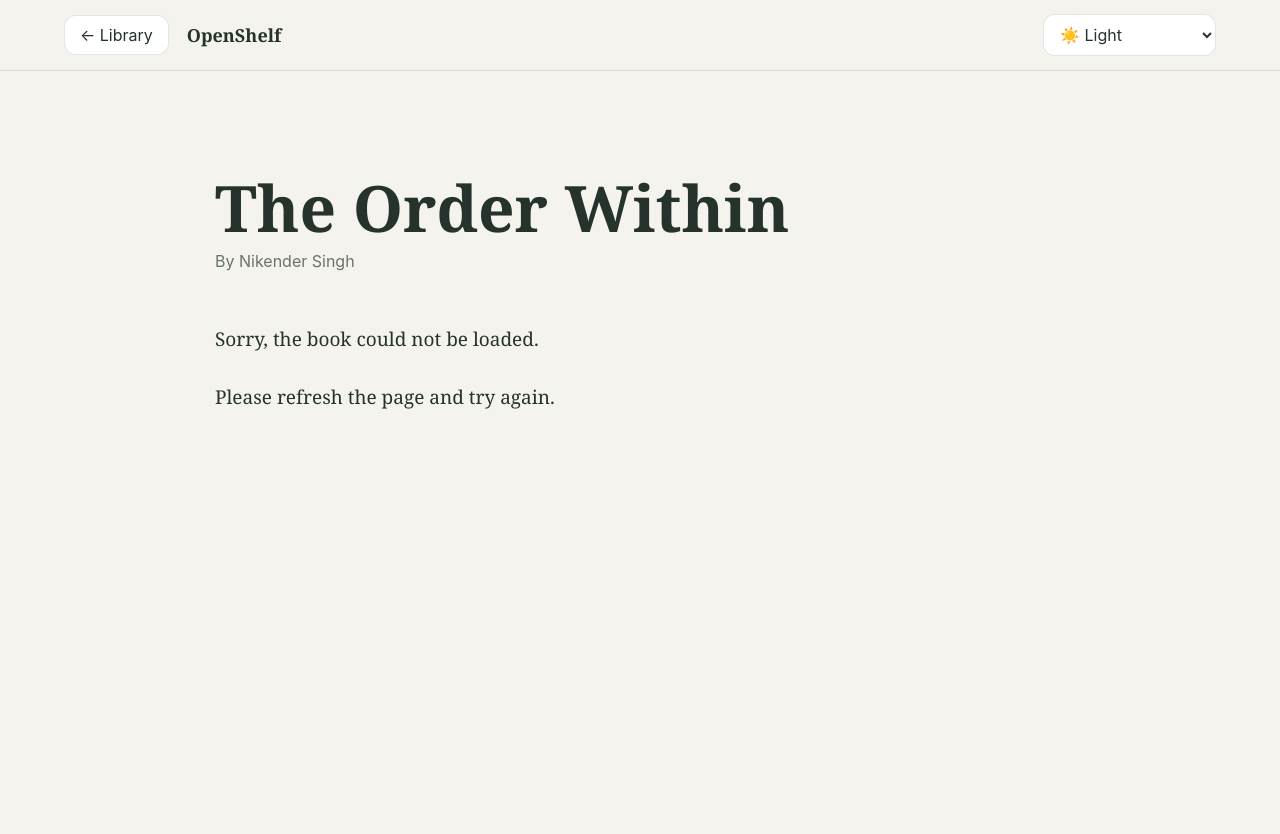
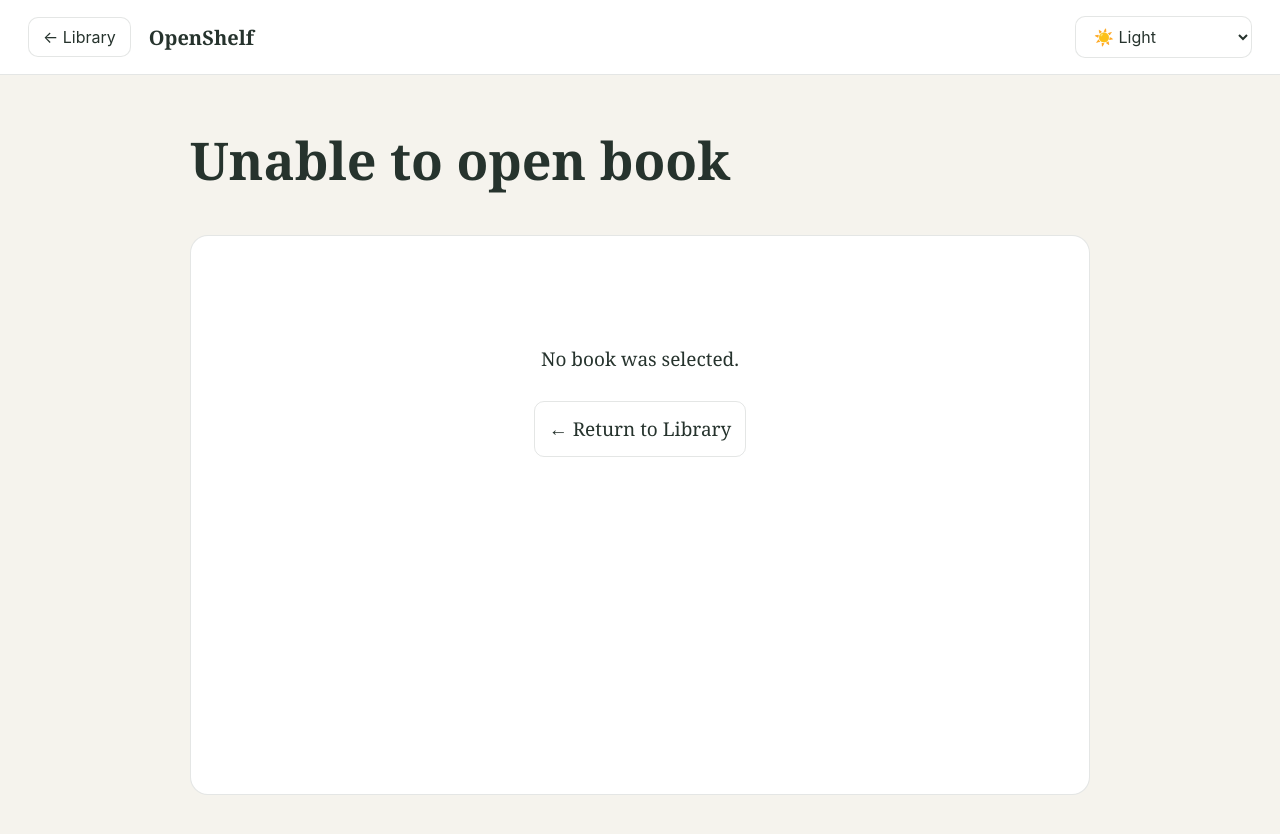
Before and after one commit to wardeity08/idk, a plain HTML site: page reader.html in a window 1280 px wide. Drawn offline with nearby package versions, Linux system fonts and the light colour scheme; no server answers.

Commit message:
Update reader.html

```diff
--- a/reader.html
+++ b/reader.html
@@ -9,55 +9,104 @@
   <link rel="stylesheet" href="style.css">
 
   <style>
-  /* FORCE READER TO FOLLOW OPENSHELF THEME */
-
     html,
     body {
-    margin: 0 !important;
-    padding: 0 !important;
-    background: var(--bg) !important;
+      margin: 0;
+      padding: 0;
+      background: var(--bg);
+      color: var(--text);
+    }
+
+    body {
+      min-height: 100vh;
+    }
+
+    .reader-page {
+      background: var(--bg);
+      color: var(--text);
+      min-height: 100vh;
+    }
+
+    .reader-header {
+      position: sticky;
+      top: 0;
+      z-index: 1000;
+
+      display: flex;
+      justify-content: space-between;
+      align-items: center;
+
+      padding: 16px 28px;
+
+      background: var(--surface);
+      border-bottom: 1px solid var(--border);
+    }
+
+    .reader-left {
+      display: flex;
+      align-items: center;
+      gap: 18px;
+    }
+
+    .reader-title {
+      font-weight: 700;
+      font-size: 20px;
+    }
+
+    .back-button,
+    .reader-theme {
+      background: var(--surface);
+      color: var(--text);
+
+      border: 1px solid var(--border);
+      border-radius: 10px;
+
+      padding: 9px 14px;
+      cursor: pointer;
+    }
+
+    .reader-container {
+      width: min(900px, calc(100% - 32px));
+      margin: 0 auto;
+      padding: 55px 0 100px;
+    }
+
+    .reader-book-title {
+      margin: 0;
+      font-size: clamp(32px, 5vw, 52px);
+      line-height: 1.15;
+    }
+
+    .reader-author {
+      margin-top: 12px;
+      margin-bottom: 45px;
+      opacity: 0.7;
+      font-size: 17px;
+    }
+
+    #readerContent {
+      background: var(--surface);
+      color: var(--text);
+
+      padding: 55px 65px;
+
+      border-radius: 18px;
+      border: 1px solid var(--border);
+
+      font-family: Georgia, "Times New Roman", serif;
+      font-size: 19px;
+      line-height: 1.9;
+
+      min-height: 70vh;
+    }
+
+    #readerContent * {
+      background: transparent !important;
       color: var(--text) !important;
     }
 
-  .reader-page {
-    min-height: 100vh !important;
-    background: var(--bg) !important;
-    color: var(--text) !important;
-  }
-
-  .reader-header {
-    background: var(--bg) !important;
-    color: var(--text) !important;
-  }
-
-  .reader-container {
-    background: var(--bg) !important;
-    color: var(--text) !important;
-  }
-
-  #readerContent {
-    background: var(--bg) !important;
-    color: var(--text) !important;
-
-    width: 100%;
-    min-height: 100vh;
-
-    font-family: Georgia, serif;
-    font-size: 19px;
-    line-height: 1.9;
-  }
-
-  /* Override ANY background coming from the DOCX */
-
-  #readerContent,
-  #readerContent *,
-  #readerContent p,
-  #readerContent div,
-  #readerContent span,
-  #readerContent section,
-  #readerContent article {
-    background-color: transparent !important;
-    color: var(--text) !important;
+    #readerContent p {
+      margin: 0 0 24px;
     }
 
     #readerContent h1,
@@ -66,35 +115,20 @@
     #readerContent h4,
     #readerContent h5,
     #readerContent h6 {
-    color: var(--text) !important;
-    background: transparent !important;
-    font-family: Georgia, serif;
+      font-family: Georgia, "Times New Roman", serif;
+      margin-top: 35px;
+      margin-bottom: 18px;
+      line-height: 1.3;
     }
-
-  #readerContent p {
-    margin-bottom: 22px;
-  }
-
-  .reader-theme {
-    background: var(--surface) !important;
-    color: var(--text) !important;
-    border: 1px solid var(--border);
-  }
-
-  .back-button {
-    background: var(--surface) !important;
-    color: var(--text) !important;
-    border: 1px solid var(--border);
-  }
-
-  /* Progress */
 
     .progress-wrapper {
       position: fixed;
       top: 0;
       left: 0;
+
       width: 100%;
       height: 4px;
+
       z-index: 2000;
     }
 
@@ -102,12 +136,40 @@
       width: 0%;
       height: 100%;
       background: var(--accent);
+      transition: width 0.1s linear;
+    }
+
+    .loading-message {
+      opacity: 0.7;
+      text-align: center;
+      padding: 50px 0;
+    }
+
+    .error-message {
+      text-align: center;
+      padding: 50px 0;
     }
 
     @media (max-width: 700px) {
+
+      .reader-header {
+        padding: 12px 16px;
+      }
+
+      .reader-title {
+        display: none;
+      }
+
+      .reader-container {
+        width: calc(100% - 20px);
+        padding-top: 35px;
+      }
+
       #readerContent {
+        padding: 30px 22px;
         font-size: 17px;
         line-height: 1.8;
+        border-radius: 12px;
       }
     }
   </style>
@@ -115,9 +177,12 @@
 
 <body class="reader-page">
 
+  <!-- READING PROGRESS -->
+
   <div class="progress-wrapper">
     <div id="progressBar"></div>
   </div>
+
 
   <!-- HEADER -->
 
@@ -137,7 +202,6 @@
 
     </div>
 
-    <!-- THEME SELECTOR -->
 
     <div class="reader-controls">
 
@@ -157,20 +221,33 @@
 
   <main class="reader-container">
 
-    <h1 class="reader-book-title">
-      The Order Within
+    <h1
+      id="readerBookTitle"
+      class="reader-book-title">
+      Loading...
     </h1>
 
-    <div class="reader-author">
-      By Nikender Singh
+    <div
+      id="readerAuthor"
+      class="reader-author">
+      Loading book information...
     </div>
 
+
     <article id="readerContent">
+
+      <div class="loading-message">
         Loading book...
+      </div>
+
     </article>
 
   </main>
 
+
+  <!-- SUPABASE -->
+
+  <script src="https://cdn.jsdelivr.net/npm/@supabase/supabase-js@2"></script>
 
   <!-- MAMMOTH -->
 
@@ -179,12 +256,45 @@
 
   <script>
 
+    // =========================
+    // SUPABASE
+    // =========================
+
+    const SUPABASE_URL =
+      "https://kdycmaicayaesnpkqfgp.supabase.co";
+
+    const SUPABASE_KEY =
+      "sb_publishable_LC_ZkgE8N9p_t6d7KIhC_w_437ZMCFH";
+
+    const supabaseClient =
+      window.supabase.createClient(
+        SUPABASE_URL,
+        SUPABASE_KEY
+      );
+
+
+    // =========================
+    // ELEMENTS
+    // =========================
+
+    const titleElement =
+      document.getElementById("readerBookTitle");
+
+    const authorElement =
+      document.getElementById("readerAuthor");
+
+    const contentElement =
+      document.getElementById("readerContent");
+
     const themeSelector =
       document.getElementById("readerTheme");
 
+    const progressBar =
+      document.getElementById("progressBar");
+
 
     // =========================
-    // LOAD SAVED THEME
+    // THEME
     // =========================
 
     const savedTheme =
@@ -198,24 +308,16 @@
     themeSelector.value = savedTheme;
 
 
-    // =========================
-    // CHANGE THEME
-    // =========================
-
     themeSelector.addEventListener(
       "change",
       function () {
 
-        const theme =
-          this.value;
+        const theme = this.value;
 
         document.body.setAttribute(
           "data-theme",
           theme
         );
-
-        // Save it so homepage
-        // uses the same theme too
 
         localStorage.setItem(
           "openshelf-theme",
@@ -227,57 +329,177 @@
 
 
     // =========================
+    // GET BOOK ID
+    // =========================
+
+    const params =
+      new URLSearchParams(
+        window.location.search
+      );
+
+    const bookId =
+      params.get("id");
+
+
+    // =========================
     // LOAD BOOK
     // =========================
 
-    const content =
-      document.getElementById("readerContent");
+    async function loadBook() {
 
-    fetch(
-      "THE%20ORDER%20WITHIN%20(1).docx"
-    )
+      if (!bookId) {
 
-      .then(response => {
+        showError(
+          "No book was selected."
+        );
+
+        return;
+      }
+
+
+      try {
+
+        const {
+          data: book,
+          error
+        } = await supabaseClient
+          .from("books")
+          .select("*")
+          .eq("id", bookId)
+          .single();
+
+
+        if (error) {
+          throw error;
+        }
+
+
+        if (!book) {
+
+          showError(
+            "This book could not be found."
+          );
+
+          return;
+        }
+
+
+        // =========================
+        // BOOK INFORMATION
+        // =========================
+
+        titleElement.textContent =
+          book.title || "Untitled";
+
+        authorElement.textContent =
+          "By " +
+          (book.author || "Unknown Author");
+
+
+        // =========================
+        // BOOK FILE
+        // =========================
+
+        if (!book.book_url) {
+
+          showError(
+            "This book does not have a readable file."
+          );
+
+          return;
+        }
+
+
+        contentElement.innerHTML = `
+          <div class="loading-message">
+            Opening book...
+          </div>
+        `;
+
+
+        const response =
+          await fetch(book.book_url);
+
 
         if (!response.ok) {
+
           throw new Error(
-            "Could not load the book."
+            "Could not download the book file."
           );
+
         }
 
-        return response.arrayBuffer();
 
-      })
+        const arrayBuffer =
+          await response.arrayBuffer();
 
-      .then(arrayBuffer => {
 
-        return mammoth.convertToHtml({
+        // =========================
+        // DOCX → HTML
+        // =========================
+
+        const result =
+          await mammoth.convertToHtml({
             arrayBuffer: arrayBuffer
           });
 
-      })
 
-      .then(result => {
-
-        content.innerHTML =
+        contentElement.innerHTML =
           result.value;
 
-      })
 
-      .catch(error => {
+        // =========================
+        // PAGE TITLE
+        // =========================
 
-        content.innerHTML = `
+        document.title =
+          `${book.title} — OpenShelf`;
+
+      }
+
+      catch (error) {
+
+        console.error(
+          "Reader error:",
+          error
+        );
+
+        showError(
+          "Sorry, this book could not be opened."
+        );
+
+      }
+
+    }
+
+
+    // =========================
+    // ERROR
+    // =========================
+
+    function showError(message) {
+
+      titleElement.textContent =
+        "Unable to open book";
+
+      authorElement.textContent =
+        "";
+
+      contentElement.innerHTML = `
+        <div class="error-message">
+          <p>${message}</p>
+
           <p>
-            Sorry, the book could not be loaded.
+            <button
+              class="back-button"
+              onclick="window.location.href='index.html'">
+              ← Return to Library
+            </button>
           </p>
-          <p>
-            Please refresh the page and try again.
-          </p>
+        </div>
       `;
 
-        console.error(error);
-
-      });
+    }
 
 
     // =========================
@@ -292,22 +514,29 @@
           window.scrollY;
 
         const documentHeight =
-          document.documentElement.scrollHeight
-          - window.innerHeight;
+          document.documentElement.scrollHeight -
+          window.innerHeight;
+
 
         const progress =
           documentHeight > 0
             ? (scrollTop / documentHeight) * 100
             : 0;
 
-        document.getElementById(
-          "progressBar"
-        ).style.width =
+
+        progressBar.style.width =
           progress + "%";
 
       }
     );
 
+
+    // =========================
+    // START
+    // =========================
+
+    loadBook();
+
   </script>
 
 </body>
```
Lines whose indentation alone changed are shown as unchanged.
